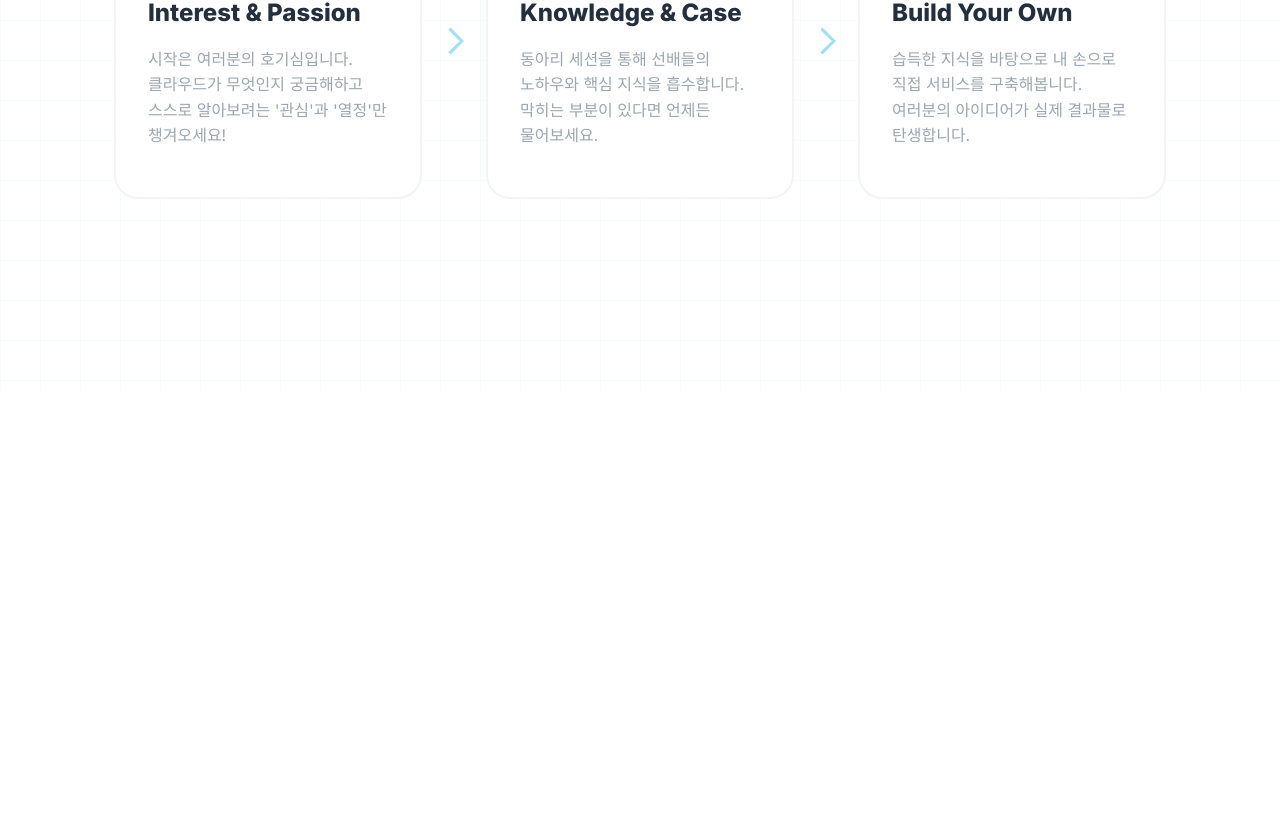
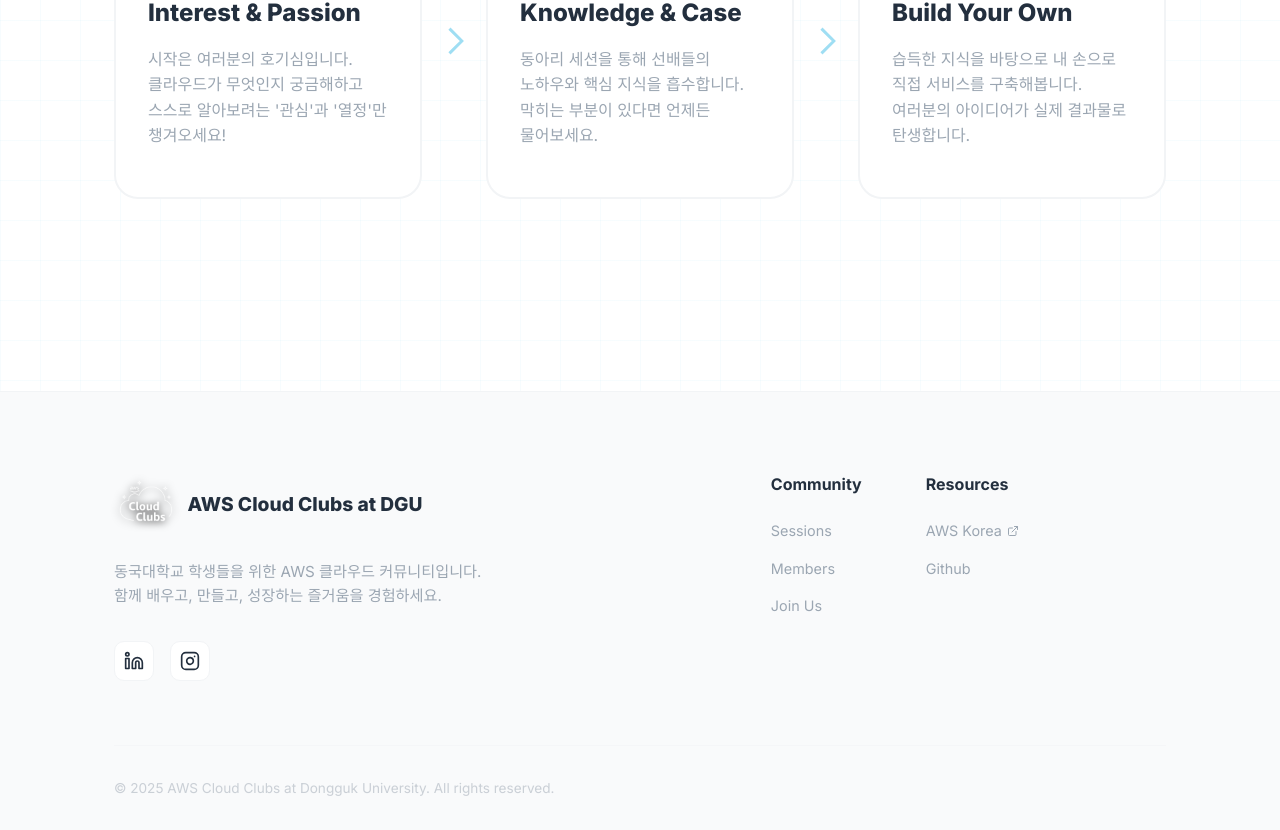
Before and after one commit to AWS-Student-Builder-Groups-at-DGU/web_for_dgu, a Next.js app: page / in a window 1280 px wide. Shown: the part 2980-3810 px from the top of the page. Before the commit the page ends 3371 px from the top, so only its background shows below. Built offline with nearby package versions, Linux system fonts and the light colour scheme.

Commit message:
feat: footer 페이지 추가

```diff
--- a/src/app/layout.tsx
+++ b/src/app/layout.tsx
@@ -2,6 +2,7 @@ import type { Metadata } from 'next';
 import { Inter } from 'next/font/google';
 import Providers from '@/lib/providers';
 import Header from '@/components/Header';
+import Footer from '@/components/Footer';
 
 const inter = Inter({ subsets: ['latin'] });
 
@@ -22,6 +23,7 @@ export default function RootLayout({
         <Providers>
           <Header />
           {children}
+          <Footer />
         </Providers>
       </body>
     </html>
--- a/src/app/page.tsx
+++ b/src/app/page.tsx
@@ -102,9 +102,7 @@ const fadeIn = keyframes`
 `;
 
 export default function Home() {
-  const handleNotify = () => {
-
-  };
+  const handleNotify = () => {};
 
   return (
     <PageWrapper>
--- /dev/null
+++ b/src/components/Footer.tsx
@@ -0,0 +1,229 @@
+'use client';
+
+import React from 'react';
+import styled from 'styled-components';
+import Link from 'next/link';
+import Image from 'next/image';
+import { Instagram, Linkedin, ExternalLink } from 'lucide-react';
+
+export default function Footer() {
+  const currentYear = new Date().getFullYear();
+
+  return (
+    <FooterWrapper>
+      <Container>
+        <FooterTop>
+          <BrandSection>
+            <LogoLink href="/">
+              <LogoImageWrapper>
+                <Image
+                  src="/image/common/logo.png"
+                  alt="AWS Cloud Clubs Logo"
+                  width={64}
+                  height={64}
+                />
+              </LogoImageWrapper>
+              <span>AWS Cloud Clubs at DGU</span>
+            </LogoLink>
+            <Description>
+              동국대학교 학생들을 위한 AWS 클라우드 커뮤니티입니다.
+              <br />
+              함께 배우고, 만들고, 성장하는 즐거움을 경험하세요.
+            </Description>
+            <SocialLinks>
+              <SocialButton
+                href="https://www.linkedin.com/in/aws-cloud-club-at-dongguk-94265a36b/"
+                target="_blank"
+                rel="noopener noreferrer"
+                $color="#0077B5"
+              >
+                <Linkedin size={20} />
+              </SocialButton>
+              <SocialButton
+                href="https://www.instagram.com/awscloudclubsdgu/"
+                target="_blank"
+                rel="noopener noreferrer"
+                $color="#E4405F"
+              >
+                <Instagram size={20} />
+              </SocialButton>
+            </SocialLinks>
+          </BrandSection>
+
+          <NavSection>
+            <NavGroup>
+              <h4>Community</h4>
+              <Link href="/sessions">Sessions</Link>
+              <Link href="/members">Members</Link>
+              <Link href="/recruit">Join Us</Link>
+            </NavGroup>
+            <NavGroup>
+              <h4>Resources</h4>
+              <a
+                href="https://aws.amazon.com/ko/"
+                target="_blank"
+                rel="noopener noreferrer"
+              >
+                AWS Korea <ExternalLink size={12} />
+              </a>
+              <a
+                href="https://github.com/AWS-Cloud-Club-at-Dongguk"
+                target="_blank"
+                rel="noopener noreferrer"
+              >
+                Github
+              </a>
+            </NavGroup>
+          </NavSection>
+        </FooterTop>
+
+        <FooterBottom>
+          <p>
+            © {currentYear} AWS Cloud Clubs at Dongguk University. All rights
+            reserved.
+          </p>
+        </FooterBottom>
+      </Container>
+    </FooterWrapper>
+  );
+}
+
+const FooterWrapper = styled.footer`
+  background-color: #f9fafb;
+  border-top: 1px solid ${({ theme }) => theme.colors.lightGray};
+  padding: 5rem 0 2rem;
+  margin-top: auto;
+`;
+
+const Container = styled.div`
+  max-width: 1100px;
+  margin: 0 auto;
+  padding: 0 1.5rem;
+`;
+
+const FooterTop = styled.div`
+  display: flex;
+  justify-content: space-between;
+  gap: 4rem;
+  margin-bottom: 4rem;
+
+  @media (max-width: 768px) {
+    flex-direction: column;
+    gap: 3rem;
+  }
+`;
+
+const BrandSection = styled.div`
+  flex: 1.5;
+`;
+
+const LogoLink = styled(Link)`
+  display: flex;
+  align-items: center;
+  gap: 0.6rem;
+  font-weight: 800;
+  font-size: 1.2rem;
+  color: ${({ theme }) => theme.colors.textDark};
+  margin-bottom: 1.5rem;
+`;
+
+const LogoImageWrapper = styled.div`
+  display: flex;
+  align-items: center;
+  justify-content: center;
+
+  img {
+    object-fit: contain;
+    filter: drop-shadow(0 1px 4px black);
+  }
+`;
+
+const Description = styled.p`
+  color: ${({ theme }) => theme.colors.gray};
+  line-height: 1.6;
+  font-size: 0.95rem;
+  margin-bottom: 2rem;
+  word-break: keep-all;
+`;
+
+const SocialLinks = styled.div`
+  display: flex;
+  gap: 1rem;
+`;
+
+const SocialButton = styled.a<{ $color: string }>`
+  width: 40px;
+  height: 40px;
+  border-radius: 10px;
+  background-color: white;
+  border: 1px solid ${({ theme }) => theme.colors.lightGray};
+  display: flex;
+  align-items: center;
+  justify-content: center;
+  color: ${({ theme }) => theme.colors.textDark};
+  transition: all 0.3s ease;
+
+  &:hover {
+    background-color: ${({ $color }) => $color};
+    color: white;
+    border-color: ${({ $color }) => $color};
+    transform: translateY(-3px);
+    box-shadow: 0 5px 15px ${({ $color }) => $color}40;
+  }
+`;
+
+const NavSection = styled.div`
+  flex: 1;
+  display: flex;
+  gap: 4rem;
+
+  @media (max-width: 480px) {
+    gap: 2rem;
+  }
+`;
+
+const NavGroup = styled.div`
+  display: flex;
+  flex-direction: column;
+  gap: 1rem;
+
+  h4 {
+    font-size: 1rem;
+    font-weight: 700;
+    color: ${({ theme }) => theme.colors.textDark};
+    margin-bottom: 0.5rem;
+  }
+
+  a {
+    font-size: 0.9rem;
+    color: ${({ theme }) => theme.colors.gray};
+    display: flex;
+    align-items: center;
+    gap: 0.3rem;
+    transition: color 0.2s;
+
+    &:hover {
+      color: ${({ theme }) => theme.colors.primary};
+    }
+  }
+`;
+
+const FooterBottom = styled.div`
+  padding-top: 2rem;
+  border-top: 1px solid ${({ theme }) => theme.colors.lightGray}80;
+  display: flex;
+  justify-content: space-between;
+  align-items: center;
+  color: ${({ theme }) => theme.colors.gray}80;
+  font-size: 0.85rem;
+
+  .builder {
+    font-weight: 600;
+  }
+
+  @media (max-width: 768px) {
+    flex-direction: column;
+    gap: 1rem;
+    text-align: center;
+  }
+`;
```
